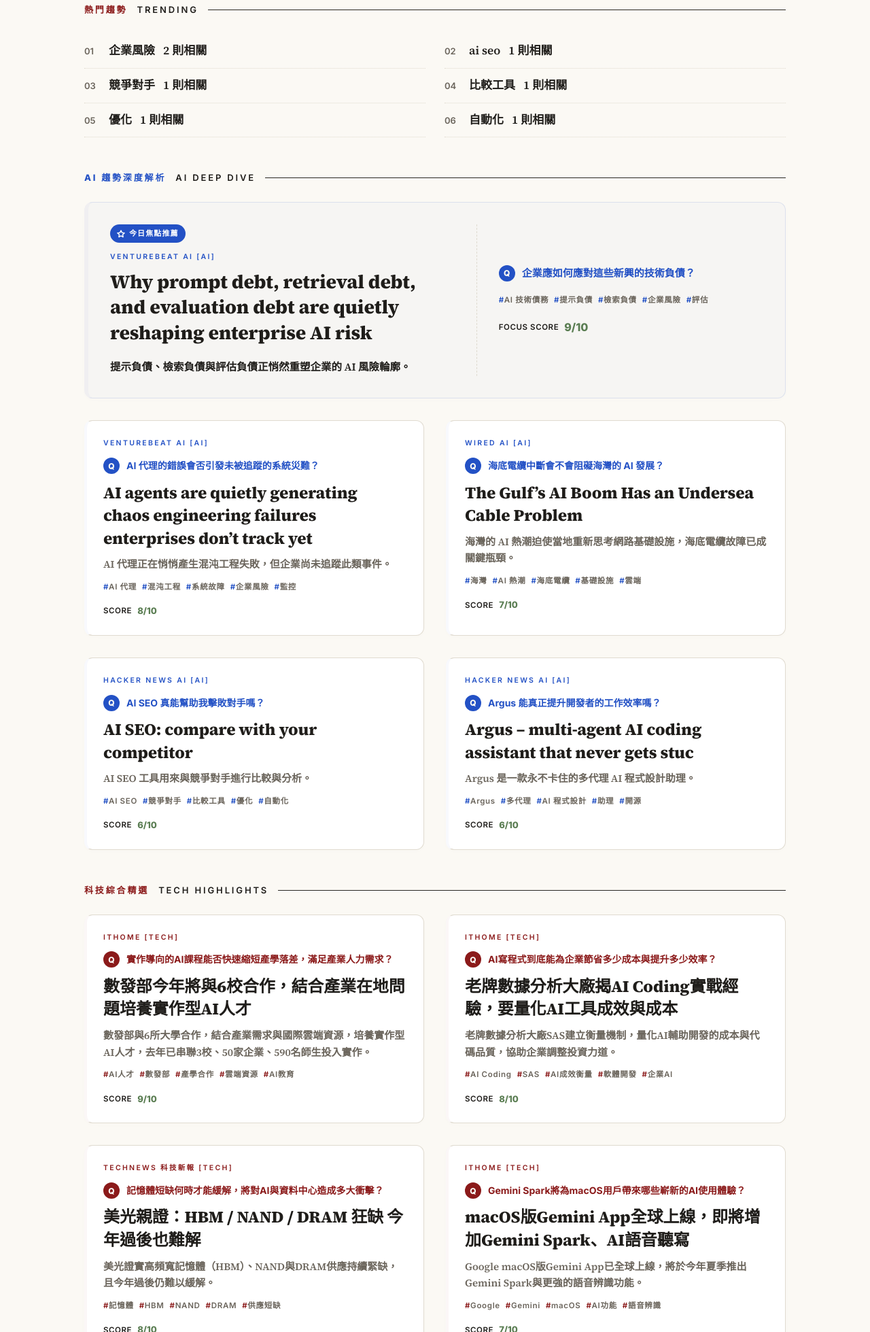
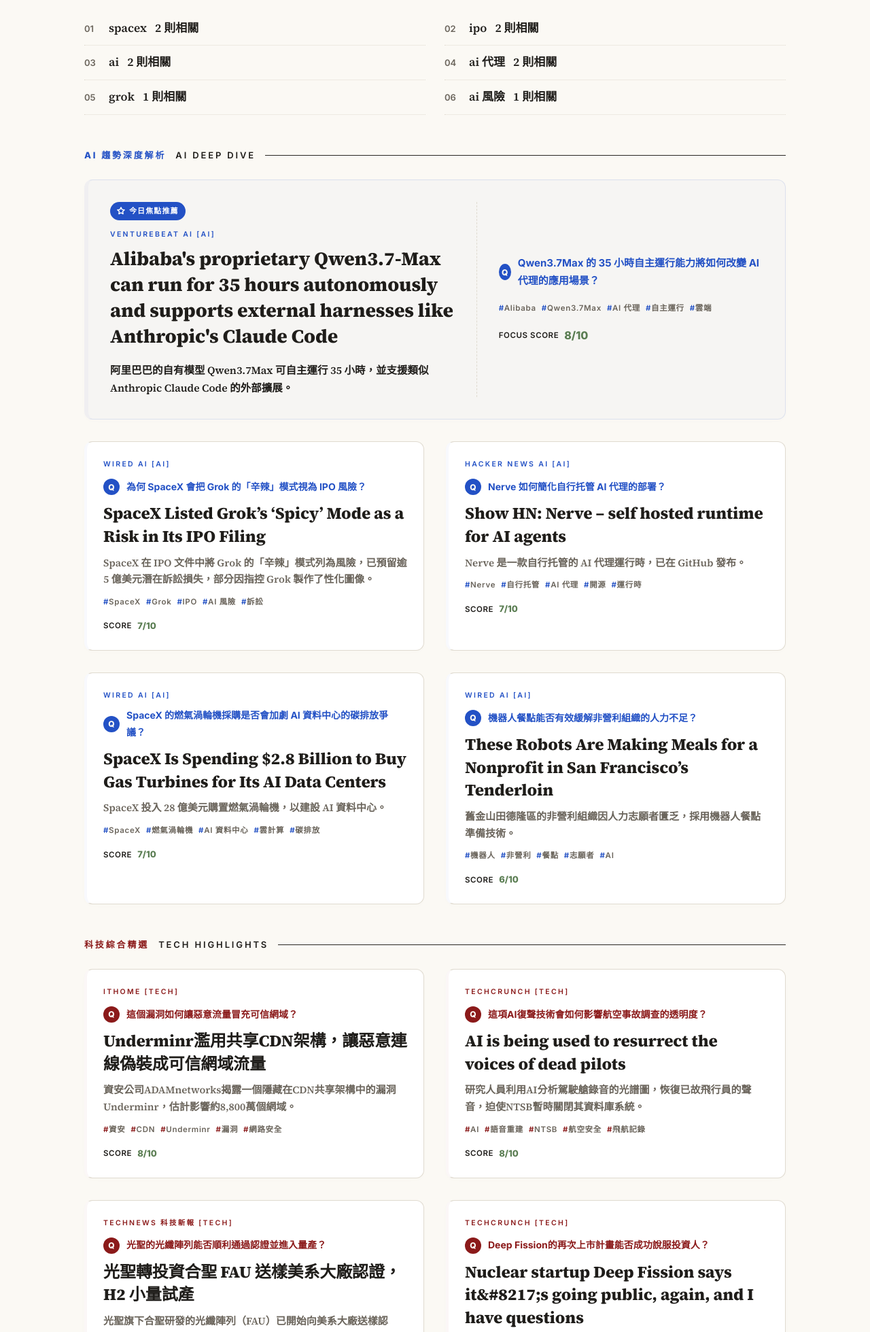
Before and after one commit to ming-7065/news-radar, a plain HTML site: page index.html in a window 1280 px wide. Shown: the part 841-2800 px from the top of the page at 68% size. Drawn offline with Linux system fonts and the light colour scheme.

Commit message:
日報更新 2026-05-26

```diff
--- a/index.html
+++ b/index.html
@@ -280,11 +280,11 @@
   </header>
 
   <div class="daily-quote">
-    晨光如 AI 模型的計算流，端午的鼓聲喚醒新思路，讓每一次創新都如龍舟破浪，勇往前行。
+    小滿已過，晨光燦爛，猶如每一行程式碼的編譯，都在為新一天的可能性開啟大門。
   </div>
   <div class="section-rule"><span class="accent">今日總結</span> Briefing</div>
   <div class="briefing">
-    <p>今日 AI 領域呈現「風險」與「效能」雙軌並行的態勢。AI 代理在企業內部悄然觸發混沌失效，提示負債、檢索負債、評估負債正重塑風險輪廓；同時，多代理程式碼助理（如 Argus）與 SAS 等老牌廠商推出的量化機制，正將 AI 開發效率化為可衡量指標。基礎設施方面，海灣 AI 熱潮暴露海底電纜瓶頸，而記憶體供應持續緊缺，Micron 預測 HBM、NAND、DRAM 缺口將延伸至明年。台灣數發部携手六校深化產學合作，培育實作 AI 人才；Google macOS 版 Gemini App 已全球上線，即將加入 Gemini Spark 與語音聽寫功能。光纖陣列（FAU）亦傳出小量試產佳音，為高速傳輸提供新選擇。總體而言，AI 仍在高速創新與風險管理的雙軌上前行，企業需同步強化監控與量化機制，方能在競爭中站稳腳步。</p>
+    <p>今日 AI 與科技呈現兩條主線：一方面，生成式 AI 的風險與責任正被納入監管與企業披露，SpaceX 在 IPO 文件中將 Grok 的「辛辣」模式列為潛在訴訟損失，Qwen3.7‑Max 已實現 35 小時自主運行，機器人亦走進舊金山非營利組織的餐點準備，顯示 AI 正在提升自主性與社會效益。另一方面，支撐 AI 算力的能源需求急增，SpaceX 豪擲 28 億美元購入燃氣渦輪機以建設資料中心；同時，資安警報頻傳，CDN 共享架構的 Underminr 漏洞影響約 8,800 萬網域，AI 語音還原技術亦引發資料庫安全疑慮。總體而言，AI 正邁向更高自主、更廣滲透，隨之而來的安全、法規與能源挑戰同步升溫。</p>
   </div>
 
   <!-- 高級 AI 語音播放器 -->
@@ -303,32 +303,32 @@
   <div class="trending">
     <ol>
   <li>
-    <span class="term">企業風險</span>
+    <span class="term">spacex</span>
     <span class="count">2 則相關</span>
   </li>
 
   <li>
-    <span class="term">ai seo</span>
+    <span class="term">ipo</span>
+    <span class="count">2 則相關</span>
+  </li>
+
+  <li>
+    <span class="term">ai</span>
+    <span class="count">2 則相關</span>
+  </li>
+
+  <li>
+    <span class="term">ai 代理</span>
+    <span class="count">2 則相關</span>
+  </li>
+
+  <li>
+    <span class="term">grok</span>
     <span class="count">1 則相關</span>
   </li>
 
   <li>
-    <span class="term">競爭對手</span>
-    <span class="count">1 則相關</span>
-  </li>
-
-  <li>
-    <span class="term">比較工具</span>
-    <span class="count">1 則相關</span>
-  </li>
-
-  <li>
-    <span class="term">優化</span>
-    <span class="count">1 則相關</span>
-  </li>
-
-  <li>
-    <span class="term">自動化</span>
+    <span class="term">ai 風險</span>
     <span class="count">1 則相關</span>
   </li>
 </ol>
@@ -345,40 +345,27 @@
               今日焦點推薦
             </div>
             <div class="kicker">VentureBeat AI [AI]</div>
-            <h3 class="title" style="font-size: 28px; line-height: 1.35;"><a href="https://venturebeat.com/technology/why-prompt-debt-retrieval-debt-and-evaluation-debt-are-quietly-reshaping-enterprise-ai-risk" target="_blank">Why prompt debt, retrieval debt, and evaluation debt are quietly reshaping enterprise AI risk</a></h3>
-            <div class="ai-takeaway" style="font-size: 15.5px; line-height: 1.7; color: var(--fg); margin: 8px 0 0;">提示負債、檢索負債與評估負債正悄然重塑企業的 AI 風險輪廓。</div>
+            <h3 class="title" style="font-size: 28px; line-height: 1.35;"><a href="https://venturebeat.com/technology/alibabas-proprietary-qwen3-7-max-can-run-for-35-hours-autonomously-and-supports-external-harnesses-like-anthropics-claude-code" target="_blank">Alibaba's proprietary Qwen3.7-Max can run for 35 hours autonomously and supports external harnesses like Anthropic's Claude Code</a></h3>
+            <div class="ai-takeaway" style="font-size: 15.5px; line-height: 1.7; color: var(--fg); margin: 8px 0 0;">阿里巴巴的自有模型 Qwen3.7Max 可自主運行 35 小時，並支援類似 Anthropic Claude Code 的外部擴展。</div>
           </div>
           <div class="spotlight-right">
-            <div class="hook" style="font-size: 15px; margin-bottom: 16px;"><span class="q">Q</span>企業應如何應對這些新興的技術負債？</div>
+            <div class="hook" style="font-size: 15px; margin-bottom: 16px;"><span class="q">Q</span>Qwen3.7Max 的 35 小時自主運行能力將如何改變 AI 代理的應用場景？</div>
             <div class="terms" style="margin-top: 0; margin-bottom: 16px;">
-              <span class="term">AI 技術債務</span><span class="term">提示負債</span><span class="term">檢索負債</span><span class="term">企業風險</span><span class="term">評估</span>
+              <span class="term">Alibaba</span><span class="term">Qwen3.7Max</span><span class="term">AI 代理</span><span class="term">自主運行</span><span class="term">雲端</span>
             </div>
             <div class="byline" style="margin-top: 0;">
-              <b>FOCUS SCORE</b><span class="score" style="font-size: 16px; font-weight: 900; color: var(--good);">9/10</span>
+              <b>FOCUS SCORE</b><span class="score" style="font-size: 16px; font-weight: 900; color: var(--good);">8/10</span>
             </div>
           </div>
         </article>
 
       <article class="card">
-        <div class="kicker">VentureBeat AI [AI]</div>
-        <div class="hook"><span class="q">Q</span>AI 代理的錯誤會否引發未被追蹤的系統災難？</div>
-        <h3 class="title"><a href="https://venturebeat.com/orchestration/ai-agents-are-quietly-generating-chaos-engineering-failures-enterprises-dont-track-yet" target="_blank">AI agents are quietly generating chaos engineering failures enterprises don’t track yet</a></h3>
-        <div class="ai-takeaway">AI 代理正在悄悄產生混沌工程失敗，但企業尚未追蹤此類事件。</div>
+        <div class="kicker">Wired AI [AI]</div>
+        <div class="hook"><span class="q">Q</span>為何 SpaceX 會把 Grok 的「辛辣」模式視為 IPO 風險？</div>
+        <h3 class="title"><a href="https://www.wired.com/story/spacex-ipo-grok-spicy-mode-risks/" target="_blank">SpaceX Listed Grok’s ‘Spicy’ Mode as a Risk in Its IPO Filing</a></h3>
+        <div class="ai-takeaway">SpaceX 在 IPO 文件中將 Grok 的「辛辣」模式列為風險，已預留逾 5 億美元潛在訴訟損失，部分因指控 Grok 製作了性化圖像。</div>
         <div class="terms">
-          <span class="term">AI 代理</span><span class="term">混沌工程</span><span class="term">系統故障</span><span class="term">企業風險</span><span class="term">監控</span>
-        </div>
-        <div class="byline">
-          <b>SCORE</b><span class="score">8/10</span>
-        </div>
-      </article>
-
-      <article class="card">
-        <div class="kicker">Wired AI [AI]</div>
-        <div class="hook"><span class="q">Q</span>海底電纜中斷會不會阻礙海灣的 AI 發展？</div>
-        <h3 class="title"><a href="https://www.wired.com/story/the-gulfs-ai-boom-has-an-undersea-cable-problem/" target="_blank">The Gulf’s AI Boom Has an Undersea Cable Problem</a></h3>
-        <div class="ai-takeaway">海灣的 AI 熱潮迫使當地重新思考網路基礎設施，海底電纜故障已成關鍵瓶頸。</div>
-        <div class="terms">
-          <span class="term">海灣</span><span class="term">AI 熱潮</span><span class="term">海底電纜</span><span class="term">基礎設施</span><span class="term">雲端</span>
+          <span class="term">SpaceX</span><span class="term">Grok</span><span class="term">IPO</span><span class="term">AI 風險</span><span class="term">訴訟</span>
         </div>
         <div class="byline">
           <b>SCORE</b><span class="score">7/10</span>
@@ -387,24 +374,37 @@
 
       <article class="card">
         <div class="kicker">Hacker News AI [AI]</div>
-        <div class="hook"><span class="q">Q</span>AI SEO 真能幫助我擊敗對手嗎？</div>
-        <h3 class="title"><a href="https://usefox.co/competitor-analyzer" target="_blank">AI SEO: compare with your competitor</a></h3>
-        <div class="ai-takeaway">AI SEO 工具用來與競爭對手進行比較與分析。</div>
+        <div class="hook"><span class="q">Q</span>Nerve 如何簡化自行托管 AI 代理的部署？</div>
+        <h3 class="title"><a href="https://github.com/ClickHouse/nerve" target="_blank">Show HN: Nerve – self hosted runtime for AI agents</a></h3>
+        <div class="ai-takeaway">Nerve 是一款自行托管的 AI 代理運行時，已在 GitHub 發布。</div>
         <div class="terms">
-          <span class="term">AI SEO</span><span class="term">競爭對手</span><span class="term">比較工具</span><span class="term">優化</span><span class="term">自動化</span>
+          <span class="term">Nerve</span><span class="term">自行托管</span><span class="term">AI 代理</span><span class="term">開源</span><span class="term">運行時</span>
         </div>
         <div class="byline">
-          <b>SCORE</b><span class="score">6/10</span>
+          <b>SCORE</b><span class="score">7/10</span>
         </div>
       </article>
 
       <article class="card">
-        <div class="kicker">Hacker News AI [AI]</div>
-        <div class="hook"><span class="q">Q</span>Argus 能真正提升開發者的工作效率嗎？</div>
-        <h3 class="title"><a href="https://github.com/argustek/Argus" target="_blank">Argus – multi‑agent AI coding assistant that never gets stuc</a></h3>
-        <div class="ai-takeaway">Argus 是一款永不卡住的多代理 AI 程式設計助理。</div>
+        <div class="kicker">Wired AI [AI]</div>
+        <div class="hook"><span class="q">Q</span>SpaceX 的燃氣渦輪機採購是否會加劇 AI 資料中心的碳排放爭議？</div>
+        <h3 class="title"><a href="https://www.wired.com/story/elon-musk-spacex-spending-gas-turbines-grok/" target="_blank">SpaceX Is Spending $2.8 Billion to Buy Gas Turbines for Its AI Data Centers</a></h3>
+        <div class="ai-takeaway">SpaceX 投入 28 億美元購置燃氣渦輪機，以建設 AI 資料中心。</div>
         <div class="terms">
-          <span class="term">Argus</span><span class="term">多代理</span><span class="term">AI 程式設計</span><span class="term">助理</span><span class="term">開源</span>
+          <span class="term">SpaceX</span><span class="term">燃氣渦輪機</span><span class="term">AI 資料中心</span><span class="term">雲計算</span><span class="term">碳排放</span>
+        </div>
+        <div class="byline">
+          <b>SCORE</b><span class="score">7/10</span>
+        </div>
+      </article>
+
+      <article class="card">
+        <div class="kicker">Wired AI [AI]</div>
+        <div class="hook"><span class="q">Q</span>機器人餐點能否有效緩解非營利組織的人力不足？</div>
+        <h3 class="title"><a href="https://www.wired.com/story/these-robots-are-making-meals-for-a-nonprofit-in-san-franciscos-tenderloin/" target="_blank">These Robots Are Making Meals for a Nonprofit in San Francisco’s Tenderloin</a></h3>
+        <div class="ai-takeaway">舊金山田德隆區的非營利組織因人力志願者匱乏，採用機器人餐點準備技術。</div>
+        <div class="terms">
+          <span class="term">機器人</span><span class="term">非營利</span><span class="term">餐點</span><span class="term">志願者</span><span class="term">AI</span>
         </div>
         <div class="byline">
           <b>SCORE</b><span class="score">6/10</span>
@@ -419,24 +419,24 @@
 
       <article class="card">
         <div class="kicker">iThome [Tech]</div>
-        <div class="hook"><span class="q">Q</span>實作導向的AI課程能否快速縮短產學落差，滿足產業人力需求？</div>
-        <h3 class="title"><a href="https://www.ithome.com.tw/news/176106" target="_blank">數發部今年將與6校合作，結合產業在地問題培養實作型AI人才</a></h3>
-        <div class="ai-takeaway">數發部與6所大學合作，結合產業需求與國際雲端資源，培養實作型AI人才，去年已串聯3校、50家企業、590名師生投入實作。</div>
+        <div class="hook"><span class="q">Q</span>這個漏洞如何讓惡意流量冒充可信網域？</div>
+        <h3 class="title"><a href="https://www.ithome.com.tw/news/176088" target="_blank">Underminr濫用共享CDN架構，讓惡意連線偽裝成可信網域流量</a></h3>
+        <div class="ai-takeaway">資安公司ADAMnetworks揭露一個隱藏在CDN共享架構中的漏洞Underminr，估計影響約8,800萬個網域。</div>
         <div class="terms">
-          <span class="term">AI人才</span><span class="term">數發部</span><span class="term">產學合作</span><span class="term">雲端資源</span><span class="term">AI教育</span>
+          <span class="term">資安</span><span class="term">CDN</span><span class="term">Underminr</span><span class="term">漏洞</span><span class="term">網路安全</span>
         </div>
         <div class="byline">
-          <b>SCORE</b><span class="score">9/10</span>
+          <b>SCORE</b><span class="score">8/10</span>
         </div>
       </article>
 
       <article class="card">
-        <div class="kicker">iThome [Tech]</div>
-        <div class="hook"><span class="q">Q</span>AI寫程式到底能為企業節省多少成本與提升多少效率？</div>
-        <h3 class="title"><a href="https://www.ithome.com.tw/news/176110" target="_blank">老牌數據分析大廠揭AI Coding實戰經驗，要量化AI工具成效與成本</a></h3>
-        <div class="ai-takeaway">老牌數據分析大廠SAS建立衡量機制，量化AI輔助開發的成本與代碼品質，協助企業調整投資力道。</div>
+        <div class="kicker">TechCrunch [Tech]</div>
+        <div class="hook"><span class="q">Q</span>這項AI復聲技術會如何影響航空事故調查的透明度？</div>
+        <h3 class="title"><a href="https://techcrunch.com/2026/05/22/ai-is-being-used-to-resurrect-the-voices-of-dead-pilots/" target="_blank">AI is being used to resurrect the voices of dead pilots</a></h3>
+        <div class="ai-takeaway">研究人員利用AI分析駕駛艙錄音的光譜圖，恢復已故飛行員的聲音，迫使NTSB暫時關閉其資料庫系統。</div>
         <div class="terms">
-          <span class="term">AI Coding</span><span class="term">SAS</span><span class="term">AI成效衡量</span><span class="term">軟體開發</span><span class="term">企業AI</span>
+          <span class="term">AI</span><span class="term">語音重建</span><span class="term">NTSB</span><span class="term">航空安全</span><span class="term">飛航記錄</span>
         </div>
         <div class="byline">
           <b>SCORE</b><span class="score">8/10</span>
@@ -445,24 +445,11 @@
 
       <article class="card">
         <div class="kicker">TechNews 科技新報 [Tech]</div>
-        <div class="hook"><span class="q">Q</span>記憶體短缺何時才能緩解，將對AI與資料中心造成多大衝擊？</div>
-        <h3 class="title"><a href="https://technews.tw/2026/05/26/micron-warns-memory-crunch-will-outlast-2026-as-ai-demand-outpaces-what-hbm-dram-and-nand-can-supply/" target="_blank">美光親證：HBM / NAND / DRAM 狂缺  今年過後也難解</a></h3>
-        <div class="ai-takeaway">美光證實高頻寬記憶體（HBM）、NAND與DRAM供應持續緊缺，且今年過後仍難以緩解。</div>
+        <div class="hook"><span class="q">Q</span>光聖的光纖陣列能否順利通過認證並進入量產？</div>
+        <h3 class="title"><a href="https://technews.tw/2026/05/26/ezconn-fau-samples-us-manufacturer-certification-h2-trial-production/" target="_blank">光聖轉投資合聖 FAU 送樣美系大廠認證，H2 小量試產</a></h3>
+        <div class="ai-takeaway">光聖旗下合聖研發的光纖陣列（FAU）已開始向美系大廠送樣認證，預計下半年小量試產。</div>
         <div class="terms">
-          <span class="term">記憶體</span><span class="term">HBM</span><span class="term">NAND</span><span class="term">DRAM</span><span class="term">供應短缺</span>
-        </div>
-        <div class="byline">
-          <b>SCORE</b><span class="score">8/10</span>
-        </div>
-      </article>
-
-      <article class="card">
-        <div class="kicker">iThome [Tech]</div>
-        <div class="hook"><span class="q">Q</span>Gemini Spark將為macOS用戶帶來哪些嶄新的AI使用體驗？</div>
-        <h3 class="title"><a href="https://www.ithome.com.tw/news/176086" target="_blank">macOS版Gemini App全球上線，即將增加Gemini Spark、AI語音聽寫</a></h3>
-        <div class="ai-takeaway">Google macOS版Gemini App已全球上線，將於今年夏季推出Gemini Spark與更強的語音辨識功能。</div>
-        <div class="terms">
-          <span class="term">Google</span><span class="term">Gemini</span><span class="term">macOS</span><span class="term">AI功能</span><span class="term">語音辨識</span>
+          <span class="term">光聖</span><span class="term">合聖</span><span class="term">光纖陣列</span><span class="term">FAU</span><span class="term">矽光子</span>
         </div>
         <div class="byline">
           <b>SCORE</b><span class="score">7/10</span>
@@ -470,15 +457,28 @@
       </article>
 
       <article class="card">
-        <div class="kicker">TechNews 科技新報 [Tech]</div>
-        <div class="hook"><span class="q">Q</span>FAU認證能否打開光通訊新市場，並在矽光子與CPO領域取得突破？</div>
-        <h3 class="title"><a href="https://technews.tw/2026/05/26/ezconn-fau-samples-us-manufacturer-certification-h2-trial-production/" target="_blank">光聖轉投資合聖 FAU 送樣美系大廠認證，H2 小量試產</a></h3>
-        <div class="ai-takeaway">光聖轉投資的合聖所研發的光纖陣列（FAU）已送樣美系大廠認證，預計下半年小量試產。</div>
+        <div class="kicker">TechCrunch [Tech]</div>
+        <div class="hook"><span class="q">Q</span>Deep Fission的再次上市計畫能否成功說服投資人？</div>
+        <h3 class="title"><a href="https://techcrunch.com/2026/05/23/nuclear-startup-deep-fission-says-its-going-public-again-and-i-have-questions/" target="_blank">Nuclear startup Deep Fission says it&amp;#8217;s going public, again, and I have questions</a></h3>
+        <div class="ai-takeaway">核能新創Deep Fission再次申請上市，預計集資1.57億美元，但投資人可能對其前景存疑。</div>
         <div class="terms">
-          <span class="term">光聖</span><span class="term">合聖</span><span class="term">FAU</span><span class="term">矽光子</span><span class="term">CPO</span>
+          <span class="term">Deep Fission</span><span class="term">核能新創</span><span class="term">IPO</span><span class="term">投資</span><span class="term">能源</span>
         </div>
         <div class="byline">
           <b>SCORE</b><span class="score">7/10</span>
+        </div>
+      </article>
+
+      <article class="card">
+        <div class="kicker">TechCrunch [Tech]</div>
+        <div class="hook"><span class="q">Q</span>Amazon的Bee是否真的能在便利與隱私之間取得平衡？</div>
+        <h3 class="title"><a href="https://techcrunch.com/2026/05/24/i-tried-amazons-bee-wearable-and-am-both-intrigued-and-slightly-creeped-out/" target="_blank">I tried Amazon&amp;#8217;s Bee wearable and am both intrigued and slightly creeped out</a></h3>
+        <div class="ai-takeaway">與其他AI穿戴裝置類似，Amazon的Bee同時帶來便利與隱私焦慮的奇特體驗。</div>
+        <div class="terms">
+          <span class="term">Amazon</span><span class="term">Bee</span><span class="term">AI穿戴</span><span class="term">隱私</span><span class="term">智慧裝置</span>
+        </div>
+        <div class="byline">
+          <b>SCORE</b><span class="score">6/10</span>
         </div>
       </article>
 
@@ -497,7 +497,7 @@
   const playerStatus = document.getElementById('player-status');
 
   // 使用最純淨、無人工轉義的新聞原稿文字，獲得最優雅自然的中英雙語朗讀
-  const briefingText = "今日 AI 領域呈現「風險」與「效能」雙軌並行的態勢。AI 代理在企業內部悄然觸發混沌失效，提示負債、檢索負債、評估負債正重塑風險輪廓；同時，多代理程式碼助理（如 Argus）與 SAS 等老牌廠商推出的量化機制，正將 AI 開發效率化為可衡量指標。基礎設施方面，海灣 AI 熱潮暴露海底電纜瓶頸，而記憶體供應持續緊缺，Micron 預測 HBM、NAND、DRAM 缺口將延伸至明年。台灣數發部携手六校深化產學合作，培育實作 AI 人才；Google macOS 版 Gemini App 已全球上線，即將加入 Gemini Spark 與語音聽寫功能。光纖陣列（FAU）亦傳出小量試產佳音，為高速傳輸提供新選擇。總體而言，AI 仍在高速創新與風險管理的雙軌上前行，企業需同步強化監控與量化機制，方能在競爭中站稳腳步。";
+  const briefingText = "今日 AI 與科技呈現兩條主線：一方面，生成式 AI 的風險與責任正被納入監管與企業披露，SpaceX 在 IPO 文件中將 Grok 的「辛辣」模式列為潛在訴訟損失，Qwen3.7‑Max 已實現 35 小時自主運行，機器人亦走進舊金山非營利組織的餐點準備，顯示 AI 正在提升自主性與社會效益。另一方面，支撐 AI 算力的能源需求急增，SpaceX 豪擲 28 億美元購入燃氣渦輪機以建設資料中心；同時，資安警報頻傳，CDN 共享架構的 Underminr 漏洞影響約 8,800 萬網域，AI 語音還原技術亦引發資料庫安全疑慮。總體而言，AI 正邁向更高自主、更廣滲透，隨之而來的安全、法規與能源挑戰同步升溫。";
 
   // 跨平台智慧女聲匹配器 (優先配對美佳，其次為曉臻與廷廷等優質繁中女聲)
   function getSelectedVoice() {
```
